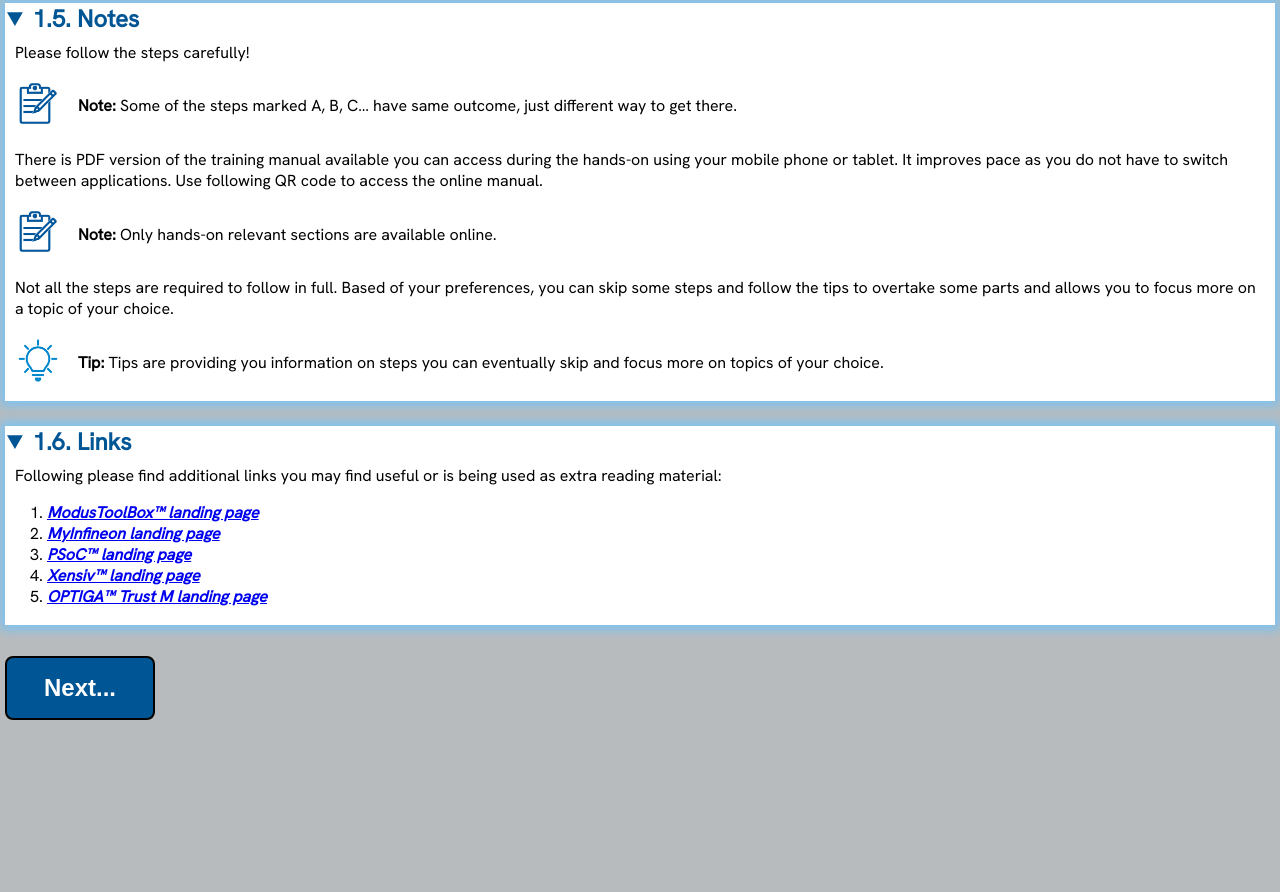
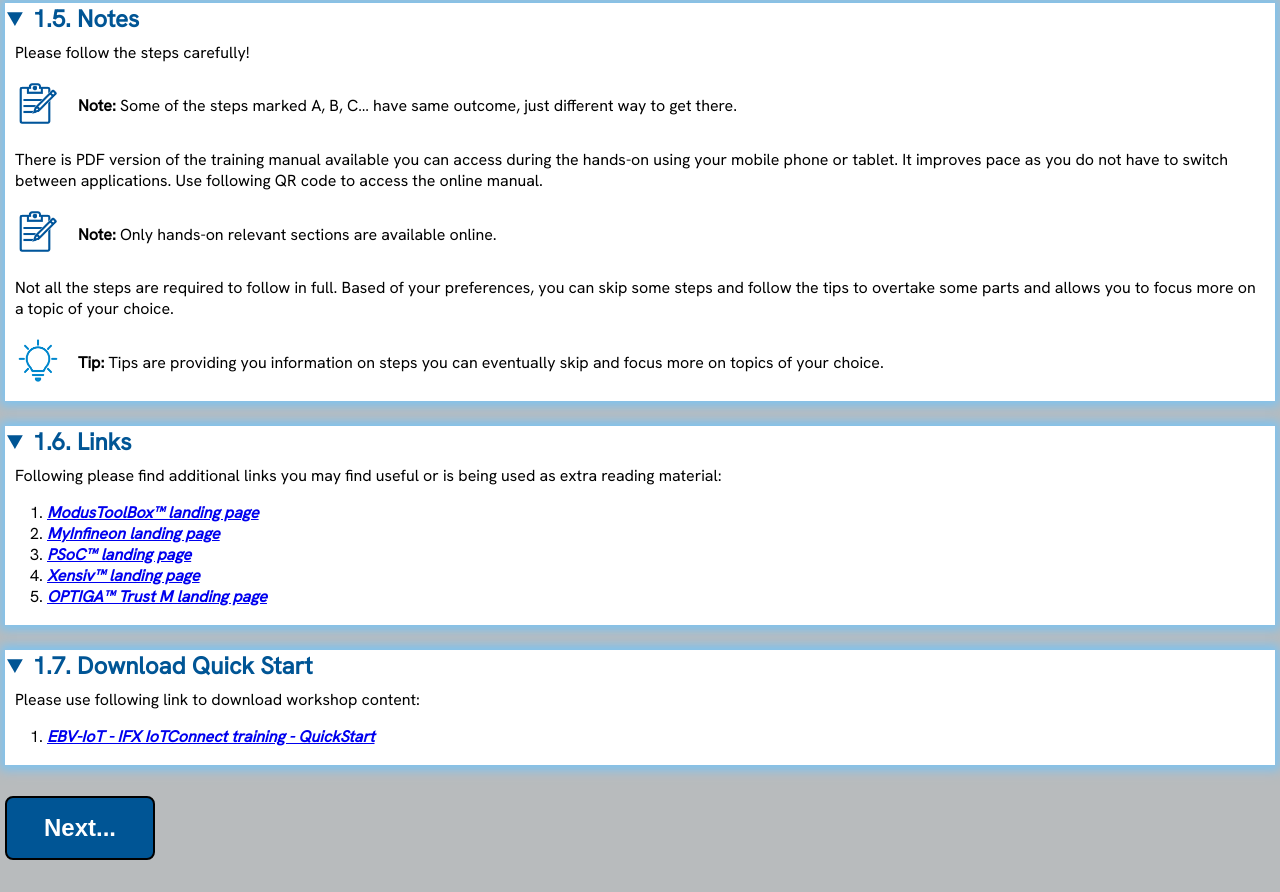
Before and after one commit to UrosMali/UrosMali.github.io, a plain HTML site: page index.html in a window 1280 px wide. Shown: the part 2575-3467 px from the top of the page. Before the commit the page ends 3327 px from the top, so only its background shows below. Drawn offline with Linux system fonts and the light colour scheme.

Commit message:
Update index.html

```diff
--- a/index.html
+++ b/index.html
@@ -208,6 +208,15 @@
   </details>
 
 
+  <details open>
+    <summary><h2>Download Quick Start</h2></summary>
+    <p>Please use following link to download workshop content:</p>
+    <ol>
+    <li><strong><em><a href="QuickStart/EBV-IoT-IFX_IoTConnect_training-QuickStart.zip" target=”_blank”>EBV-IoT - IFX IoTConnect training - QuickStart</a></em></strong></li>
+    </ol>
+  </details>
+
+
 		<!-- Prepare the pages modal images-->
 		<script>lab_templater.Prepare_modal();</script><div id="image-modal" class="modal">
 			<span class="modal-close-button">×</span>
```
